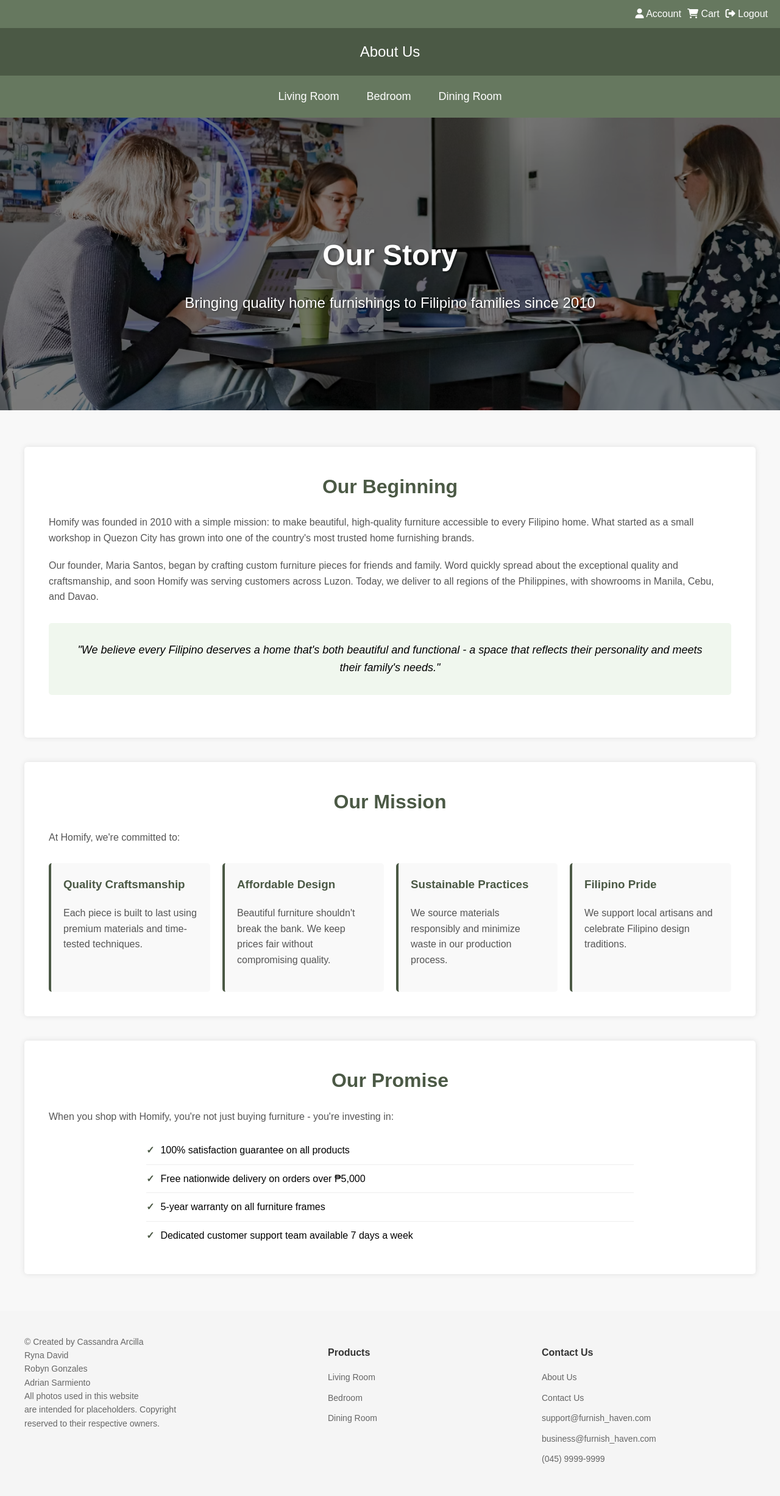
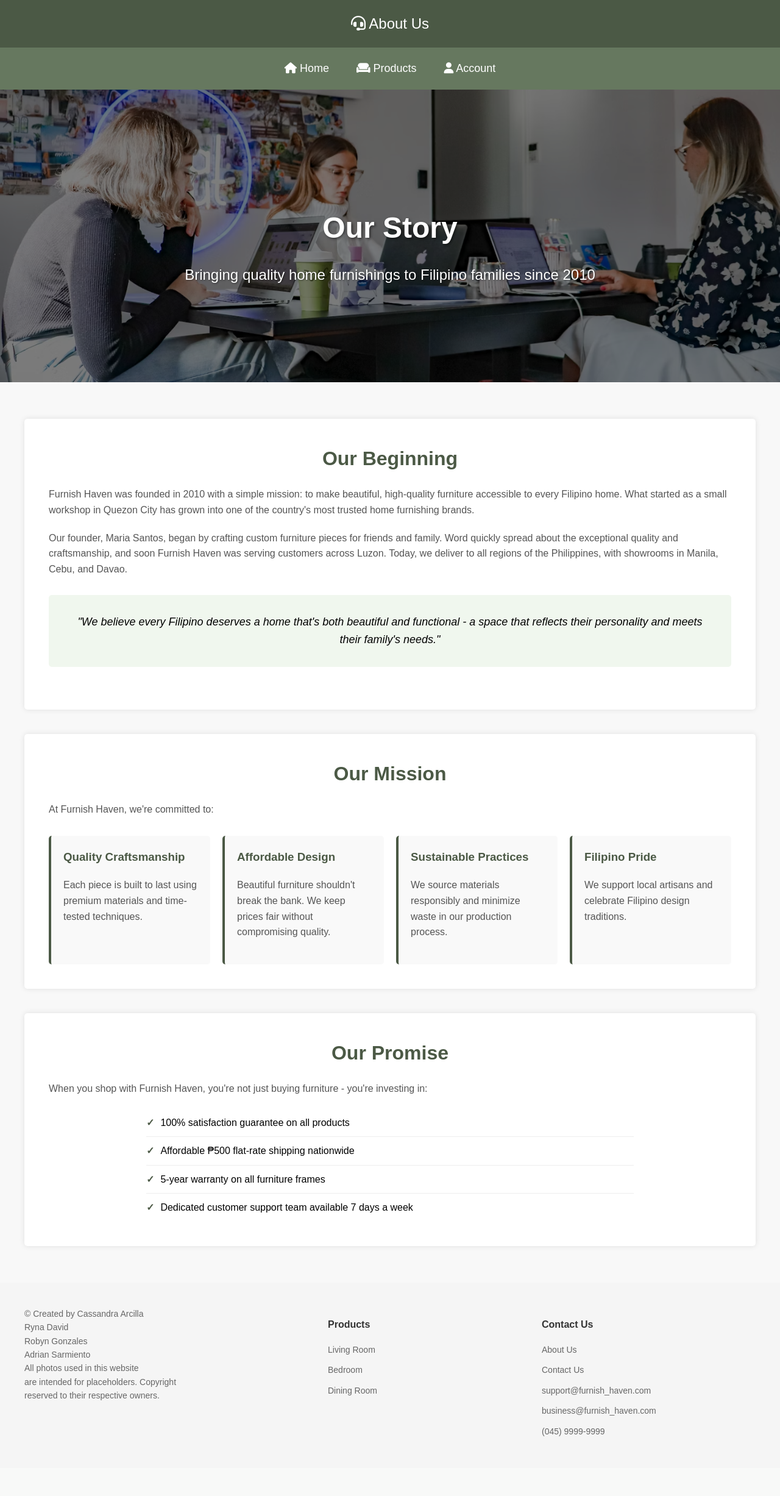
Before and after one commit to adriansarmiento-code/furnishhaven, a PHP site: page /about.php in a window 1280 px wide. Shown: the whole page at 61% size. After the commit the page ends 2356 px from the top, so only its background shows below. Run offline with PHP 8.4, Linux system fonts and the light colour scheme; some libraries are stand-ins or nearby versions.

Commit message:
about.php

```diff
--- a/about.php
+++ b/about.php
@@ -249,22 +249,19 @@
     </style>
 </head>
 <body>
-    <div class="account-right">
+<header class="header">
+        <i class="fas fa-headset"></i> About Us
+    </header>
+
+    <nav class="nav">
+        <a href="home.php"><i class="fas fa-home"></i> Home</a>
+        <a href="living_room.php"><i class="fas fa-couch"></i> Products</a>
         <a href="account.php"><i class="fas fa-user"></i> Account</a>
-        <a href="cart.php"><i class="fas fa-shopping-cart"></i> Cart</a>
-        <a href="login.php"><i class="fas fa-sign-out-alt"></i> Logout</a>
-    </div>
-
-    <div class="header">About Us</div>
-    <div class="nav">
-        <a href="living_room.php">Living Room</a>
-        <a href="bedroom.php">Bedroom</a>
-        <a href="dining_room.php">Dining Room</a>
-    </div>
+    </nav>
 
     <!-- Hero Image Section -->
     <div class="hero-container">
-        <img src="img/about.avif" alt="Homify Team" class="hero-image">
+        <img src="img/about.avif" alt="Furnish Haven Team" class="hero-image">
         <div class="hero-overlay">
             <div class="hero-text">
                 <h1>Our Story</h1>
@@ -276,9 +273,9 @@
     <div class="container">
         <div class="section">
             <h2>Our Beginning</h2>
-            <p>Homify was founded in 2010 with a simple mission: to make beautiful, high-quality furniture accessible to every Filipino home. What started as a small workshop in Quezon City has grown into one of the country's most trusted home furnishing brands.</p>
+            <p>Furnish Haven was founded in 2010 with a simple mission: to make beautiful, high-quality furniture accessible to every Filipino home. What started as a small workshop in Quezon City has grown into one of the country's most trusted home furnishing brands.</p>
 
-            <p>Our founder, Maria Santos, began by crafting custom furniture pieces for friends and family. Word quickly spread about the exceptional quality and craftsmanship, and soon Homify was serving customers across Luzon. Today, we deliver to all regions of the Philippines, with showrooms in Manila, Cebu, and Davao.</p>
+            <p>Our founder, Maria Santos, began by crafting custom furniture pieces for friends and family. Word quickly spread about the exceptional quality and craftsmanship, and soon Furnish Haven was serving customers across Luzon. Today, we deliver to all regions of the Philippines, with showrooms in Manila, Cebu, and Davao.</p>
 
             <div class="mission-statement">
                 "We believe every Filipino deserves a home that's both beautiful and functional - a space that reflects their personality and meets their family's needs."
@@ -287,7 +284,7 @@
 
         <div class="section">
             <h2>Our Mission</h2>
-            <p>At Homify, we're committed to:</p>
+            <p>At Furnish Haven, we're committed to:</p>
 
             <div class="values-list">
                 <div class="value-item">
@@ -308,10 +305,9 @@
                 </div>
             </div>
         </div>
-
         <div class="section">
     <h2>Our Promise</h2>
-            <p>When you shop with Homify, you're not just buying furniture - you're investing in:</p>
+    <p>When you shop with Furnish Haven, you're not just buying furniture - you're investing in:</p>
     <ul style="list-style-type: none; padding: 0; max-width: 800px; margin: 0 auto;">
         <li style="padding: 10px 0; border-bottom: 1px solid #eee; display: flex; align-items: center;">
             <span style="color: #4B5945; font-weight: bold; margin-right: 10px;">✓</span>
@@ -319,7 +315,7 @@
         </li>
         <li style="padding: 10px 0; border-bottom: 1px solid #eee; display: flex; align-items: center;">
             <span style="color: #4B5945; font-weight: bold; margin-right: 10px;">✓</span>
-                    <span>Free nationwide delivery on orders over ₱5,000</span>
+            <span>Affordable ₱500 flat-rate shipping nationwide</span>
         </li>
         <li style="padding: 10px 0; border-bottom: 1px solid #eee; display: flex; align-items: center;">
             <span style="color: #4B5945; font-weight: bold; margin-right: 10px;">✓</span>
@@ -362,8 +358,8 @@
             <ul>
                 <li><a href="about.php">About Us</a></li>
                 <li><a href="contact.php">Contact Us</a></li>
-                <li><a href="mailto:support@homify.com">support@furnish_haven.com</a></li>
-                <li><a href="mailto:business@homify.com">business@furnish_haven.com</a></li>
+                <li><a href="mailto:support@Furnish Haven.com">support@furnish_haven.com</a></li>
+                <li><a href="mailto:business@Furnish Haven.com">business@furnish_haven.com</a></li>
                 <li><a href="tel:04599999999">(045) 9999-9999</a></li>
             </ul>
         </div>
```
Lines whose indentation alone changed are shown as unchanged.
